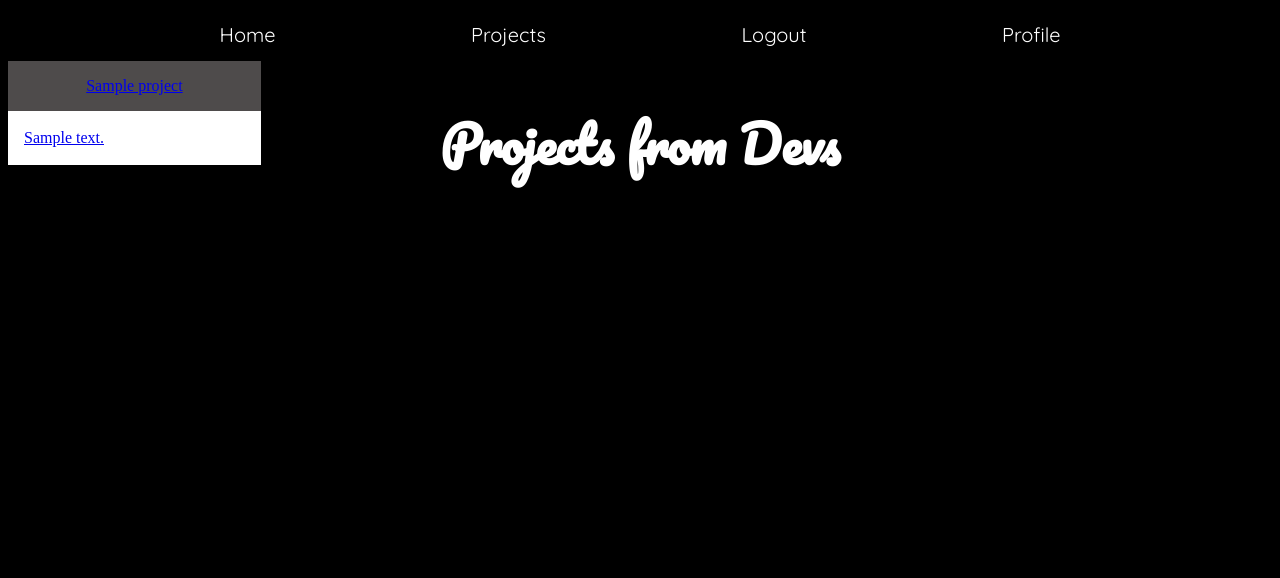
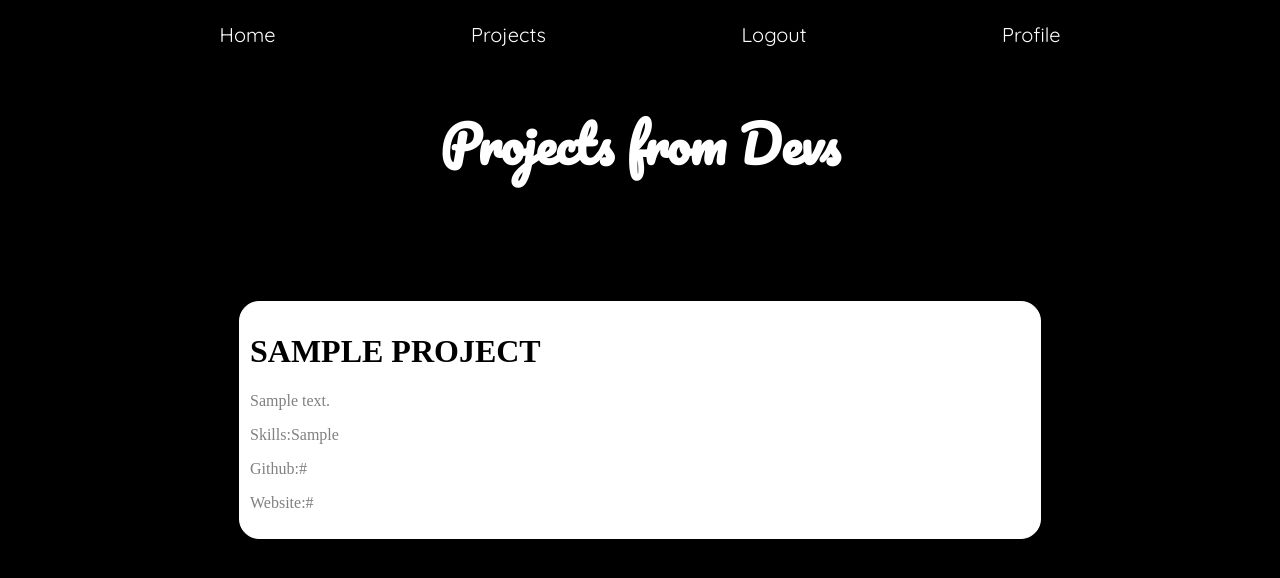
Before and after one commit to Nlopez4/dev_collect, a Django app: page /project/ in a window 1280 px wide. Shown: the top 578 px of the page. Run offline with Django 3.2, Linux system fonts and the light colour scheme; a user stored in the database is signed in; tables that the repository leaves empty hold one stand-in row (values such as "Sample post").

Commit message:
styling to project cards

```diff
--- a/main_app/static/styles/main.css
+++ b/main_app/static/styles/main.css
@@ -1,6 +1,7 @@
 /* GLOBAL */
 @import url("https://fonts.googleapis.com/css2?family=Pacifico&display=swap");
 @import url("https://fonts.googleapis.com/css2?family=Pacifico&family=Quicksand&display=swap");
+@import url('https://fonts.googleapis.com/css2?family=Pacifico&family=Quicksand&display=swap');
 
 body {
   background-color: black;
@@ -80,20 +81,37 @@ body {
 }
 
 /* PROJECT CARDS */
-.card {
-  width: 20%;
+
+.container {
+  position: relative;
+  display: inline-block;
+  flex-direction: row;
+  overflow: hidden;
   display: flex;
-  flex-direction: column;
+  flex-wrap: nowrap;
+
+
+  max-width: 800px;
+  max-height: 800px;
+  margin: 0 auto;
+  margin-top: 30vh;
+  border: 1px solid white;
+  border-radius: 20px;
+  background-color: white;
+  color: black;
+
 }
 
-.header {
-  height: 20%;
-  background: rgb(78, 75, 75);
-  color: black;
-  text-align: center;
+.card-details {
+  padding: 10px;
+  text-align: justify;
+  text-justify: inter-word;
 }
 
-.container {
-  padding: 2px 16px;
-  background-color: white;
+.card-h1 {
+  text-transform: uppercase;
 }
+
+.card-p, .tags {
+  color: grey;
+}
--- a/main_app/templates/project_list.html
+++ b/main_app/templates/project_list.html
@@ -5,7 +5,7 @@
   {% for project in projects %}
 
 <!-- Project Cards -->
-<div class="card">
+{% comment %} <div class="card">
         <div class="header">
             <p><a href="{% url 'project_detail' project.pk %}"</a>{{ project.title }}</p>
         </div>
@@ -13,4 +13,19 @@
             <p>{{ project.description }}</p>
         </div>
     </div>
+</div> {% endcomment %}
+
+<div class="container">
+  <div class="card">
+    <img src="{{ profile.image }}">
+  </div>
+    <div class="card-details">
+        <h1 class="card-h1">{{ project.title }}</h1>
+        <p class="card-p">{{ project.description }}</p>
+        <span class="tags">Skills:{{ project.skills }}</span>
+        <p class="card-p">Github:{{ project.github_link }}</p>
+        <p class="card-p">Website:{{ project.site_link }}</p>
+    </div>
+</div>
+
 {% endfor %} {% endblock %}
```
